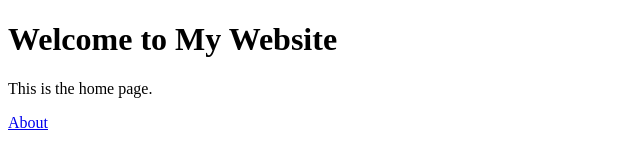
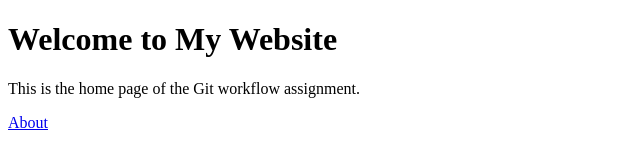
Before and after one commit to MadaraUchiha-tech/git-workflow-assignment, a plain HTML site: page index.html in a window 1280 px wide. Shown: the whole page, without its empty margins (0-640 px from the left). Drawn offline with Linux system fonts and the light colour scheme.

Commit message:
Update home page text in index.html

```diff
--- a/index.html
+++ b/index.html
@@ -3,7 +3,7 @@
 <head><meta charset="UTF-8"><title>Home</title></head>
 <body>
   <h1>Welcome to My Website</h1>
-  <p>This is the home page.</p>
+  <p>This is the home page of the Git workflow assignment.</p>
   <a href="about.html">About</a>
 </body>
 </html>
```
